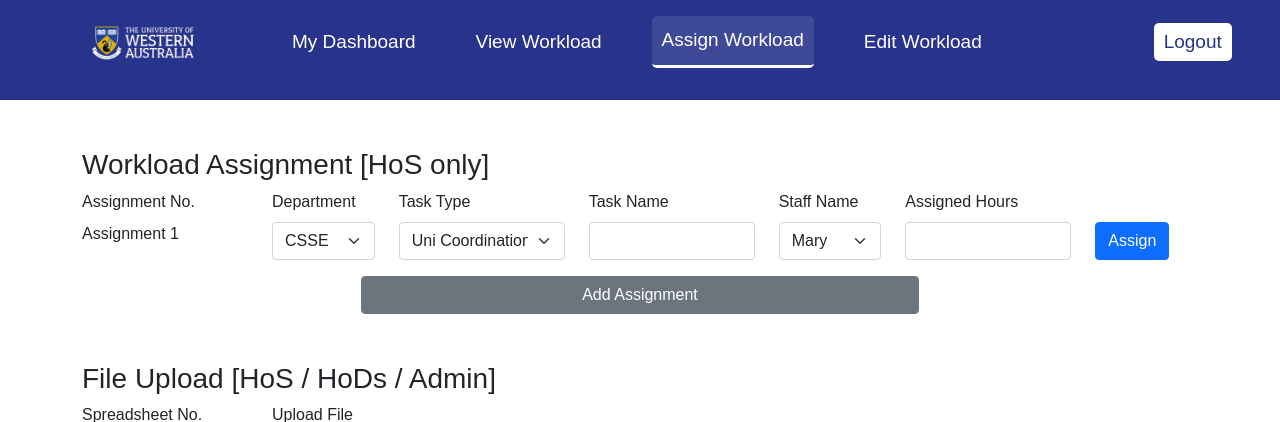
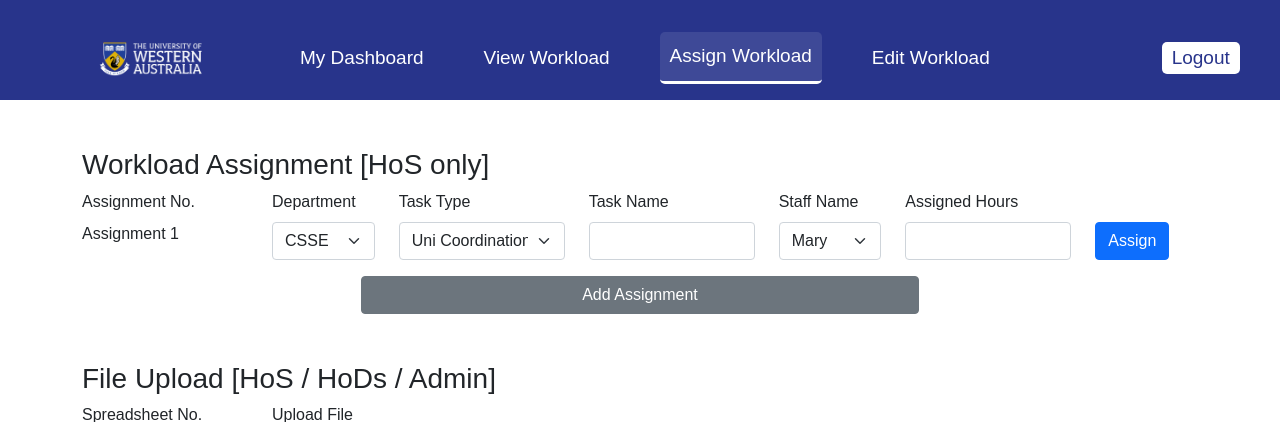
Before and after one commit to yylocky/CITS5206-Group3, a Flask app: page /assign_workload in a window 1280 px wide. Shown: the top 422 px of the page. Run offline with Flask 3, Linux system fonts and the light colour scheme; the visitor is signed in with stand-in values (Sample User, id 1); parts of the project's set-up code (start-up, migrations or seed data) failed here and were passed over; some libraries are stand-ins or nearby versions.

Commit message:
Modify the format of the navigation bar

```diff
--- a/app/static/css/base.css
+++ b/app/static/css/base.css
@@ -100,7 +100,6 @@ footer {
 #footer-text {
   font-size: 14px;
 }
-<<<<<<< HEAD
 
 nav ul{
   display: block;
@@ -125,5 +124,3 @@ footer p {
 }
 
 /* Additional styles can be added as needed */
-=======
->>>>>>> 36803eb76fe2fe66515fbcc2f3d4f1e35eeaa423
--- a/app/static/css/edit_allocation_detail.css
+++ b/app/static/css/edit_allocation_detail.css
@@ -95,11 +95,15 @@ body {
   }
 
 nav ul li{
-  margin-top: 3px;
+  margin-top: -8px;
 }
 
 nav ul li:first-child{
   margin-top: 0;
 }
 
+nav ul li:last-child a{
+    padding: 5.5px 10px;
+}
+
   /* Additional styles can be added as needed */
--- a/app/static/css/login.css
+++ b/app/static/css/login.css
@@ -99,9 +99,8 @@ body {
   font-size: 12px;
 }
 
-<<<<<<< HEAD
 nav ul li{
-  margin-top: 3px;
+  margin-top: -4px;
 }
 
 nav ul li:first-child{
@@ -109,7 +108,6 @@ nav ul li:first-child{
 }
 
 /* Additional styles can be added as needed */
-=======
 #login-form {
   display: flex;
   flex-wrap: wrap; /* Allow the contents to wrap if necessary */
@@ -140,4 +138,3 @@ nav ul li:first-child{
   font-size: 20px;
   cursor: pointer;
 }
->>>>>>> 36803eb76fe2fe66515fbcc2f3d4f1e35eeaa423
--- a/app/static/css/view_workload.css
+++ b/app/static/css/view_workload.css
@@ -82,11 +82,15 @@ th {
 }
 
 nav ul li{
-  margin-top: 3px;
+  margin-top: -4px;
 }
 
 nav ul li:first-child{
   margin-top: 0;
 }
 
+nav ul li:last-child a{
+    padding: 5.5px 10px;
+}
+
 /* Additional styles can be added as needed */
--- a/app/templates/assign_workload.html
+++ b/app/templates/assign_workload.html
@@ -9,8 +9,11 @@ rel="stylesheet"
 href="{{ url_for('static', filename='css/view_workload.css') }}"
 />
     <style>
-        nav ul li{
-          margin-top: 0px;
+        nav ul li {
+            margin-top: 0px;
+        }
+        nav ul li:last-child a {
+            padding: 2px 10px;
         }
     </style>
 <div class="container mt-5">
--- a/app/templates/dashboard.html
+++ b/app/templates/dashboard.html
@@ -3,6 +3,11 @@
 {% block content %}
 <link rel="stylesheet" href="{{ url_for('static', filename='css/base.css') }}" />
 <link rel="stylesheet" href="{{ url_for('static', filename='css/dashboard.css') }}" />
+<style>
+    nav ul li:last-child a{
+        padding: 2px 10px;
+    }
+</style>
 <div class="content-container">
   <div class="main-content">
     <div class="top">
--- a/app/templates/edit_allocation_detail.html
+++ b/app/templates/edit_allocation_detail.html
@@ -6,6 +6,11 @@
   href="{{ url_for('static', filename='css/base.css') }}"
 />
 <link rel="stylesheet" href="{{ url_for('static', filename='css/edit_allocation_detail.css') }}" />
+<style>
+    nav ul li {
+        margin-top: -4px;
+    }
+</style>
 {% endblock %}
 {% block content %}
 <div class="container">
```
